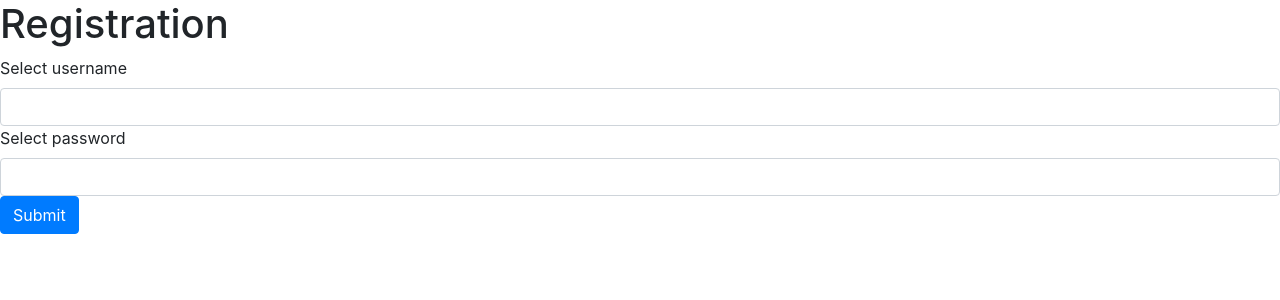
After one commit to avereaschin/cs50w, a Flask app: page /register in a window 1280 px wide. The commit adds this page. Shown: the top 300 px of the page. Run offline with Flask 2, Linux system fonts and the light colour scheme; some libraries are stand-ins or nearby versions.

Commit message:
working registration and login prototypes added to app

```diff
--- a/project1/app.py
+++ b/project1/app.py
@@ -1,12 +1,50 @@
-from flask import Flask, render_template, request
+from flask import Flask, render_template, request, redirect, url_for, session
+from sqlalchemy import create_engine
+from sqlalchemy.orm import scoped_session, sessionmaker
+
+engine = create_engine('mysql+mysqlconnector://root:psw@localhost/books')
+db = scoped_session(sessionmaker(bind=engine))
 
 app = Flask(__name__)
 
+app.secret_key = b'ayaya'
+
 @app.route('/')
-def login():
-    return render_template('login.html')
+def login(error=False):
+    return render_template('login.html', error=error)
 
-@app.route('/index', methods=['POST'])
-def index():
+@app.route('/login_attempt', methods=['POST'])
+def login_attempt():
+    username = request.form.get('username')
+    password = request.form.get('password')
 
-    return render_template('index.html')
+    if db.execute('SELECT id FROM users WHERE USERNAME = :USERNAME AND PASSWORD = :PASSWORD',
+                 {'USERNAME': username, 'PASSWORD': password}).rowcount == 1:
+        return render_template('index.html')
+    else:
+        return render_template('login.html', error=True)
+
+@app.route('/register')
+def register():
+    return render_template('register.html')
+
+@app.route('/registration', methods=['POST'])
+def registration():
+
+    username = request.form.get('username')
+    password = request.form.get('password')
+    db.execute('INSERT INTO users (USERNAME, PASSWORD) VALUES (:USERNAME, :PASSWORD)',
+                {'USERNAME': username, 'PASSWORD': password})
+    db.commit()
+    if db.execute('SELECT * FROM users').rowcount != 0:
+        return render_template('success.html', message='YASS', username=username)
+    else:
+        return render_template('success.html', message='NOOO')
+
+@app.route('/success', methods=['POST'])
+def success():
+    message = 'Success'
+    return render_template('success.html', message=message)
+
+if __name__ == '__main__':
+    app.run(debug=True)
--- /dev/null
+++ b/project1/templates/register.html
@@ -0,0 +1,18 @@
+{% extends "layout.html" %}
+
+{% block title %}
+    <title>Registration</title>
+{% endblock %}
+
+{% block body %}
+    <h1>Registration</h1>
+    <div class="form-group">
+        <form action="{{ url_for('registration') }}" method="POST">
+            <label for="uname">Select username</label>
+            <input type="text" class="form-control" id="uname" name="username">
+            <label for="psw">Select password</label>
+            <input type="password" class="form-control" id="psw" name="password">
+            <button class="btn btn-primary">Submit</button>
+        </form>
+    </div>
+{% endblock %}
```
Also changed, not shown: project1/app_sql.py (added, +11 -0 lines), project1/templates/index.html (added, +10 -0 lines), project1/templates/login.html (+10 -3 lines), project1/templates/success.html (added, +10 -0 lines).
